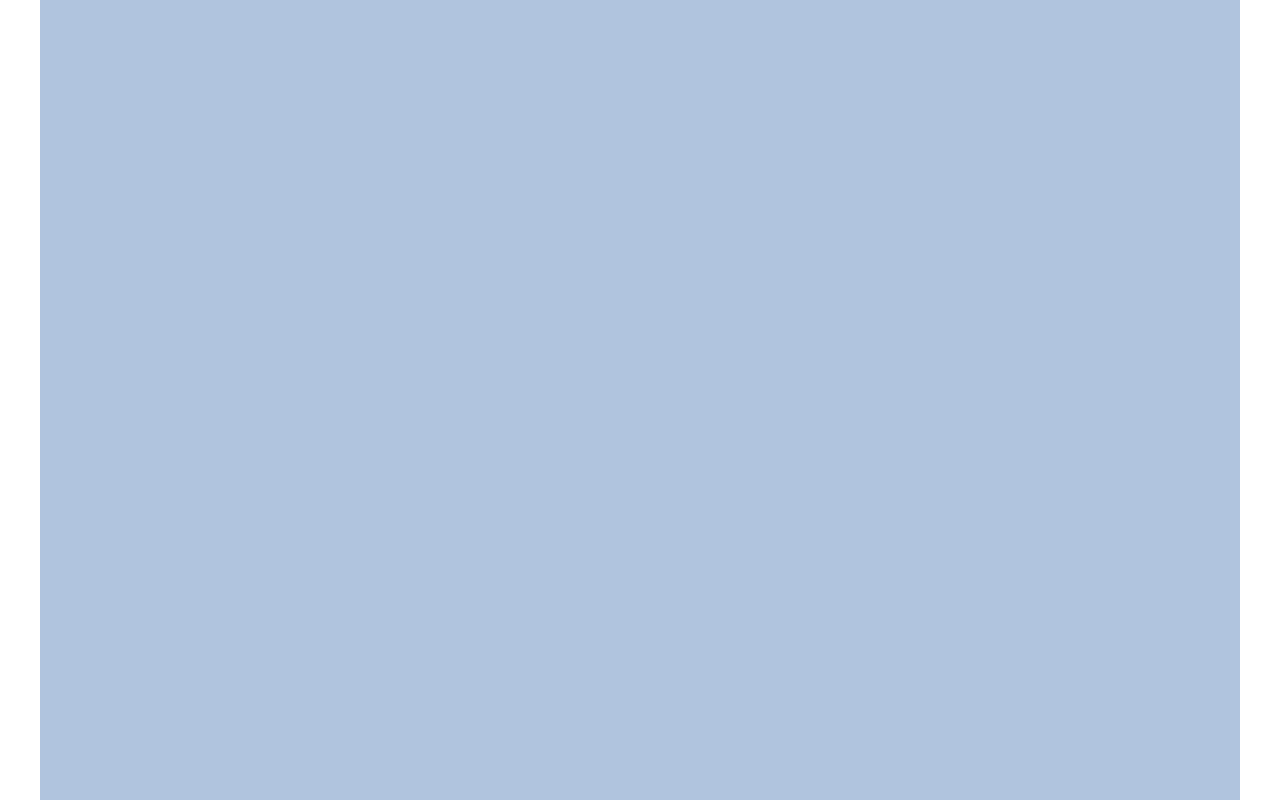
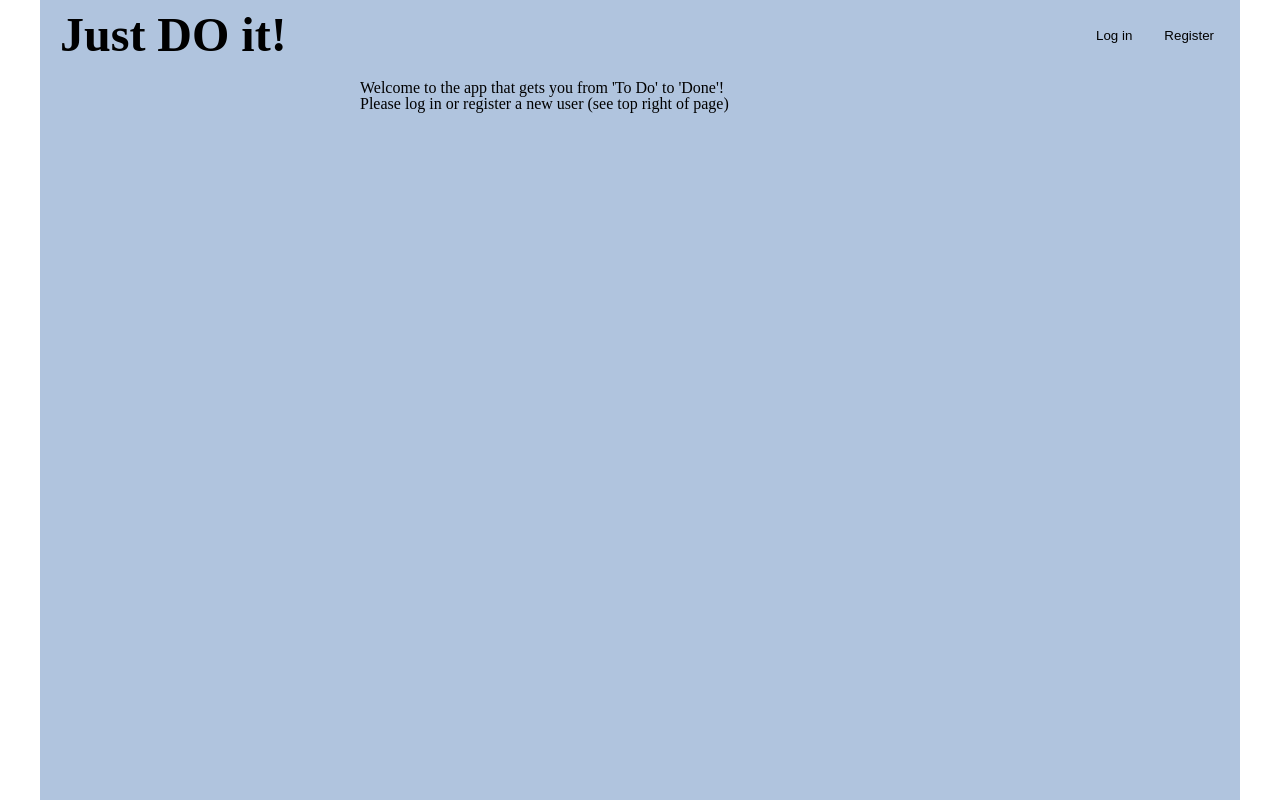
Before and after one commit to Gmutt-dev/todo-list, a website built with webpack: page src/template.html in a window 1280 px wide. Built offline with nearby package versions, Linux system fonts and the light colour scheme.

Commit message:
Added basic header content for initial/default/logged-out view.

```diff
--- a/src/domController.js
+++ b/src/domController.js
@@ -6,22 +6,76 @@ import emitter from "./emitter";
 
 const appContainer = document.querySelector(".app-container");
 
+function drawDefaultApp() {
+    appContainer.classList.remove("logged-in");
+    appContainer.classList.add("default");
+
+    function drawDefaultHeaderContents() {
+
+        const header = document.querySelector(".header");
+        header.textContent = "";
+
+        const logoDiv = document.createElement("div");
+        logoDiv.classList.add("logo");
+        const logoText = document.createElement("H1");
+        logoText.textContent = "Just DO it!";
+        logoDiv.appendChild(logoText);
+        const logoSubText = document.createElement("p");
+        logoSubText.textContent = "The app that gets you from 'To Do' to 'Done!'";
+        logoDiv.appendChild(logoSubText);
+        header.appendChild(logoDiv);
+
+        const loginButton = document.createElement("button");
+        loginButton.type = "button";
+        loginButton.classList.add("login-button");
+        loginButton.textContent = "Log in";
+        header.appendChild(loginButton);
+
+        const registerButton = document.createElement("button");
+        registerButton.type = "button";
+        registerButton.classList.add("register-button");
+        registerButton.textContent = "Register";
+        header.appendChild(registerButton);
+    }
+
+    function drawDefaultMainSectionContents() {
+        const mainSection = document.querySelector(".main-section");
+        mainSection.textContent = "";
+        const para1 = document.createElement("p");
+        para1.textContent = "Welcome to the app that gets you from 'To Do' to 'Done'!";
+        mainSection.appendChild(para1);
+        const para2 = document.createElement("p");
+        para2.textContent = "Please log in or register a new user (see top right of page)";
+        mainSection.appendChild(para2);
+    }
+
+    drawDefaultHeaderContents();
+    drawDefaultMainSectionContents();
+}
+
 function initializeAppGrid() {
     const header = document.createElement("header");
     header.classList.add("header");
+    // const logoDiv = document.createElement("div");
+    // logoDiv.innerHTML = "Do <br> It!"
+    // header.appendChild(logoDiv);
+    appContainer.appendChild(header);
 
     const leftSidebar = document.createElement("section");
     leftSidebar.classList.add("left-sidebar");
+    appContainer.appendChild(leftSidebar);
 
     const mainSection = document.createElement("section");
     mainSection.classList.add("main-section");
+    appContainer.appendChild(mainSection);
 
-    appContainer.appendChild(header);
-    appContainer.appendChild(leftSidebar);
-    appContainer.appendChild(mainSection);
+    drawDefaultApp();
+
 }
 
 initializeAppGrid();
+
+
 
 // TEMP - console testing
 // let userSession;
--- a/src/styles.css
+++ b/src/styles.css
@@ -58,8 +58,56 @@ table {
 
     display: grid;
     grid-template-columns: 300px 1fr;
+    grid-template-rows:max-content;
+
+    & > * {
+        margin: 10px 20px;
+    }
 
     & .header {
         grid-column: span 2;
+        height: 50px;
+        display: flex;
+        gap: 20px;
+        align-items: center;
+
+        & .logo {
+            margin-right: auto;
+        }
+
+        & button {
+            border: none;
+            background-color: inherit;
+
+        }
+
+        & button:hover {
+            text-decoration: underline;
+        }
+    }
+
+    &.default {
+
+        & .header {
+
+            & .logo {
+                font-weight: bold;
+                font-size: 48px;
+
+                & p {
+                    display: none;
+                }
+            }
+        }
+
+    }
+
+    &.logged-in {
+
+        & .header .logo p {
+            display: block;
+            font-size: 14px;
+            font-weight: normal;
+        }
     }
 }
```
